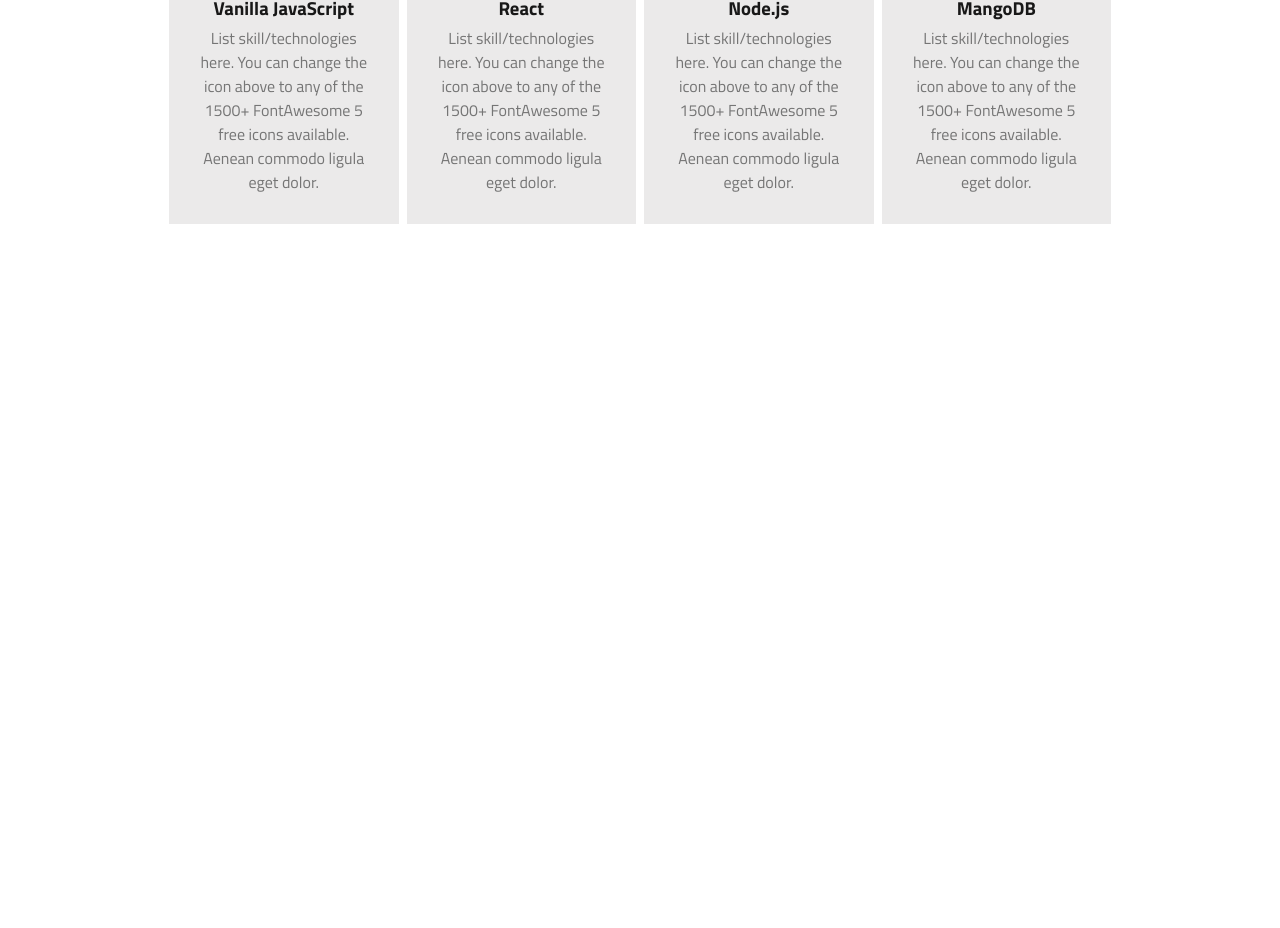
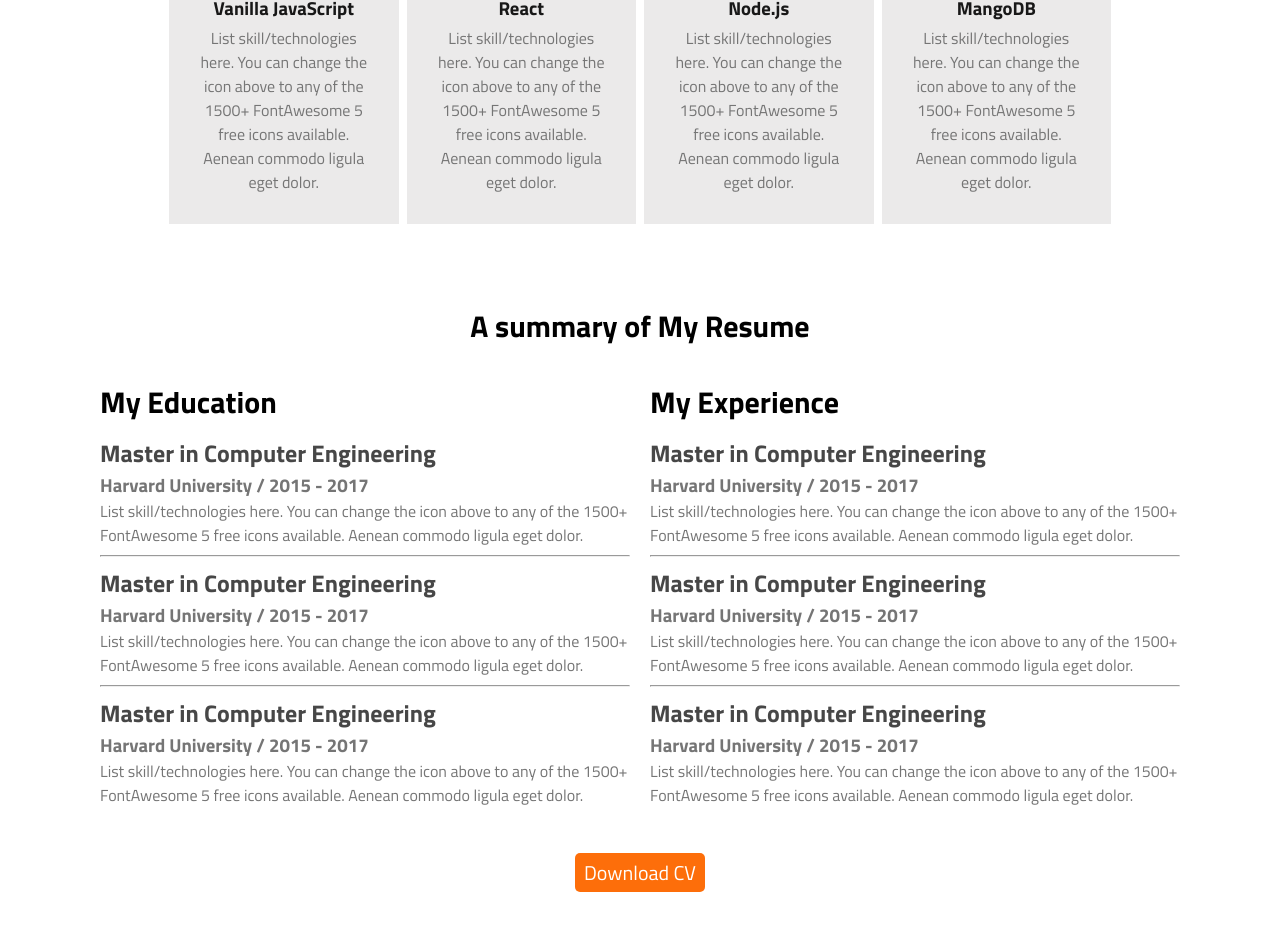
Before and after one commit to rashed4752/Portfolio-Site, a plain HTML site: page index.html in a window 1280 px wide. Shown: the part 1367-2295 px from the top of the page. Before the commit the page ends 1630 px from the top, so only its background shows below. Drawn offline with nearby package versions, Linux system fonts and the light colour scheme.

Commit message:
add section all

```diff
--- a/index.html
+++ b/index.html
@@ -91,7 +91,66 @@
         </section>
         <!-- what i do section end -->
 
-        <section class=""></section>
+        <section class="resume_section">
+            <h3 class="res_section_title">
+                A summary of My Resume
+            </h3>
+            <div class="resume_container">
+                <div class="resume_collam">
+                    <h3 class="resume_collam_title">My Education</h3>
+
+                    <div class="resume_item">
+                        <h2 class="resume_item_title">Master in Computer Engineering</h2>
+                        <h3 class="resume_item_inf">Harvard University / 2015 - 2017</h3>
+                        <p class="resume_item_desc">List skill/technologies here. You can change the icon above to any of the 1500+ FontAwesome 5 free icons available. Aenean commodo ligula eget dolor.
+                        </p>
+                    </div>
+                    <hr>
+                    <div class="resume_item">
+                        <h2 class="resume_item_title">Master in Computer Engineering</h2>
+                        <h3 class="resume_item_inf">Harvard University / 2015 - 2017</h3>
+                        <p class="resume_item_desc">List skill/technologies here. You can change the icon above to any of the 1500+ FontAwesome 5 free icons available. Aenean commodo ligula eget dolor.
+                        </p>
+                    </div>
+                    <hr>
+                    <div class="resume_item">
+                        <h2 class="resume_item_title">Master in Computer Engineering</h2>
+                        <h3 class="resume_item_inf">Harvard University / 2015 - 2017</h3>
+                        <p class="resume_item_desc">List skill/technologies here. You can change the icon above to any of the 1500+ FontAwesome 5 free icons available. Aenean commodo ligula eget dolor.
+                        </p>
+                    </div>
+                </div>
+
+
+                <div class="resume_collam">
+                    <h3 class="resume_collam_title">My Experience</h3>
+
+                    <div class="resume_item">
+                        <h2 class="resume_item_title">Master in Computer Engineering</h2>
+                        <h3 class="resume_item_inf">Harvard University / 2015 - 2017</h3>
+                        <p class="resume_item_desc">List skill/technologies here. You can change the icon above to any of the 1500+ FontAwesome 5 free icons available. Aenean commodo ligula eget dolor.
+                        </p>
+                    </div>
+                    <hr>
+                    <div class="resume_item">
+                        <h2 class="resume_item_title">Master in Computer Engineering</h2>
+                        <h3 class="resume_item_inf">Harvard University / 2015 - 2017</h3>
+                        <p class="resume_item_desc">List skill/technologies here. You can change the icon above to any of the 1500+ FontAwesome 5 free icons available. Aenean commodo ligula eget dolor.
+                        </p>
+                    </div>
+                    <hr>
+                    <div class="resume_item">
+                        <h2 class="resume_item_title">Master in Computer Engineering</h2>
+                        <h3 class="resume_item_inf">Harvard University / 2015 - 2017</h3>
+                        <p class="resume_item_desc">List skill/technologies here. You can change the icon above to any of the 1500+ FontAwesome 5 free icons available. Aenean commodo ligula eget dolor.
+                        </p>
+                    </div>
+                </div>
+            </div>
+            <div class="downloa-cv">
+                <a class="btn-primary" href="index.html">Download CV</a>
+            </div>
+        </section>
 
     </main>
 
--- a/style.css
+++ b/style.css
@@ -171,3 +171,40 @@
 .skrill >img{
     margin-bottom: 10px;
 }
+
+/* resume content site  */
+.resume_section{
+    padding: 40px 0;
+}
+.resume_container{
+    display: flex;
+    gap: 20px;
+    width: 1080px;
+    margin: 0 auto;
+}
+.res_section_title{
+    text-align: center;
+    margin-bottom: 30px;
+    font-size: 30px;
+}
+.resume_item > p{
+    display: inline;
+}
+.resume_item_title {
+    font-size: 25;
+    color: #474747;
+}
+.resume_item_inf{
+    color: #757575;
+}
+.resume_item_desc{
+    color: #757575;
+}
+.resume_collam_title{
+    font-size: 30px;
+    margin-bottom: 10px;
+}
+.downloa-cv{
+    text-align: center;
+    margin-top: 50px;
+}
```
